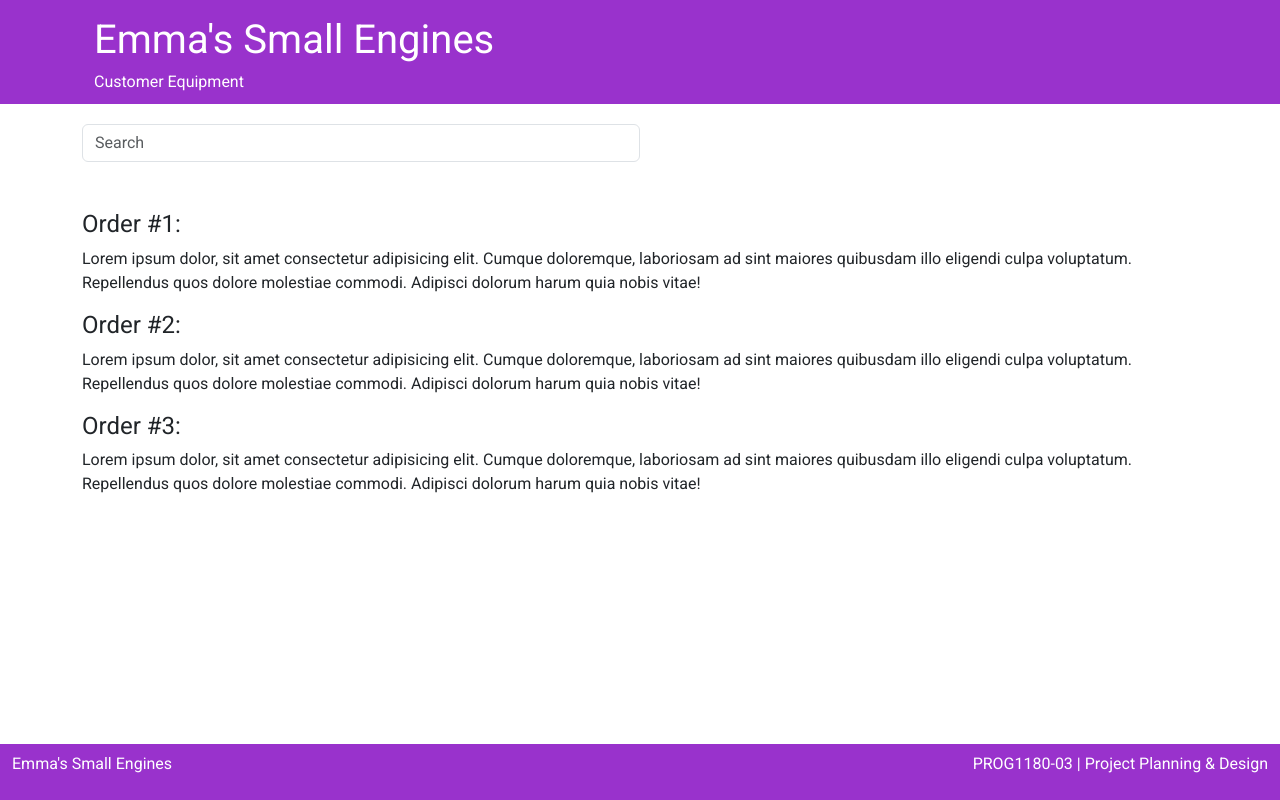
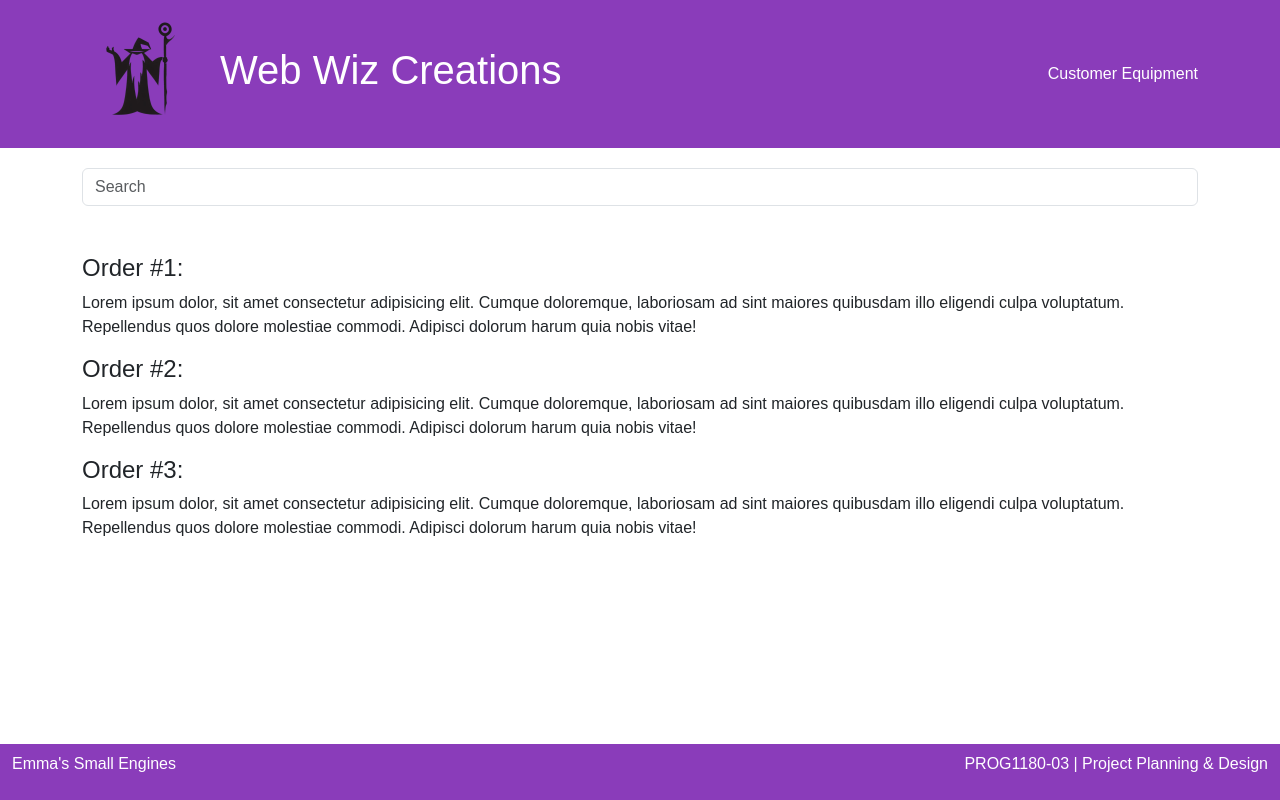
Before and after one commit to AndresVGu/emmas_small_engines, a plain HTML site: page pages/index.html in a window 1280 px wide. Drawn offline with nearby package versions, Linux system fonts and the light colour scheme; a script that the page names is missing; a web font is replaced by a local one.

Commit message:
Css and Img Changes
Css and Img Changes

```diff
--- /dev/null
+++ b/pages/css/style.css
@@ -0,0 +1,73 @@
+body {
+  font-family: 'Arial', 'Times New Roman', sans-serif;
+  margin: 0;
+  padding: 0;
+  display: flex;
+  flex-direction: column;
+  min-height: 100vh;
+}
+
+h1, h2, h3, h4, h5, h6 {
+  font-weight: 500;
+}
+
+header, footer {
+  background-color: #8A3CBA;
+  color: white;
+  padding: 10px;
+}
+
+.search-bar {
+  display: flex;
+  justify-content: center;
+  margin-top: 20px;
+}
+
+.footer-logo {
+  display: block;
+  margin: 0 auto;
+}
+
+.container {
+  flex: 1;
+  display: flex;
+  flex-direction: column;
+}
+
+#wiz-logo {
+  height: 8rem;
+  width: 8rem;
+}
+
+.header-content {
+  display: flex;
+  align-items: center;
+}
+
+.header-content img {
+  margin-right: 10px;
+}
+
+.header-footer-link, .section-link {
+  text-decoration: none;
+}
+
+.header-footer-link {
+  color: white;
+}
+
+.header-footer-link:hover {
+  font-weight: bold;
+  text-decoration: none;
+  color: white;  /* No color change */
+}
+
+.section-link {
+  color: #8A3CBA;
+}
+
+.section-link:hover {
+  font-weight: bold;
+  text-decoration: none;
+  color: #8A3CBA;  /* No color change */
+}
--- a/index.html
+++ b/pages/index.html
@@ -3,6 +3,8 @@
 <head>
     <meta charset="UTF-8">
     <meta name="viewport" content="width=device-width, initial-scale=1.0">
+    <!-- Favicon -->
+    <link rel="icon" href="img/favicon.ico" type="image/x-icon">
     <!--GoogleFonts Connection:-->
     <link rel="preconnect" href="https://fonts.googleapis.com">
     <link rel="preconnect" href="https://fonts.gstatic.com" crossorigin>
@@ -12,32 +14,25 @@
     rel="stylesheet" integrity="sha384-T3c6CoIi6uLrA9TneNEoa7RxnatzjcDSCmG1MXxSR1GAsXEV/Dwwykc2MPK8M2HN"
     crossorigin="anonymous">
     <!--Stylesheet connection:-->
-    <link rel="stylesheet" href="styles.css">
+    <link rel="stylesheet" href="css/style.css">
     <title>Emma's Small Engines</title>
 </head>
 <body>
     <!--Header:-->
     <header>
-        <div class="container-md">
-            <div>
-                <nav class="navbar-expand-lg">
-                    <div class="container-fluid">
-                        <!--Banner:-->
-                        <a href="index.html"
-                        class="navbar-brand p-0 banner">
-                            <span>Emma's Small Engines</span>
-                        </a>
-                        <div>
-                            <a href="pages/customer.html"
-                                class="navbar-brand">Customer</a>
-                            <a href="pages/Equipment.html"
-                                class="navbar-brand">Equipment</a>
-                        </div>
-                    </div>
-                </nav>
+        <div class="container">
+          <div class="d-flex justify-content-between align-items-center">
+            <div class="header-content">
+              <img src="img/Web Wiz Creations logo transparent background.png" alt="Logo" class="footer-logo" id="wiz-logo">
+              <h1>Web Wiz Creations</h1>
             </div>
+            <nav>
+              <a href="#" class="header-footer-link pr-2">Customer</a>
+              <a href="#" class="header-footer-link">Equipment</a>
+            </nav>
+          </div>
         </div>
-    </header>
+      </header>
     <!--Body:-->
     <div class="container-md">
         <div class="search-bar">
--- a/styles.css
+++ /dev/null
@@ -1,25 +0,0 @@
-body{
-    font-family:'Roboto', sans-serif;
-    margin: 0;
-    padding: 0;
-    display: flex;
-    flex-direction: column;
-}
-
-header, footer{
-    background-color: #9932CC;
-    font-size: 'Rubik', sans-serif;
-    color: white;
-    padding: 10px;
-}
-
-.search-bar{
-    display: flex;
-    justify-content: center;
-    margin-top: 20px;
-    width: 50%;
-}
-
-.banner{
-    font-size: 40px;
-}
```
Also changed, not shown: pages/customer.html (+8 -1 lines), pages/img/Web Wiz Creations logo transparent background.png (added), pages/img/favicon.ico (added).
